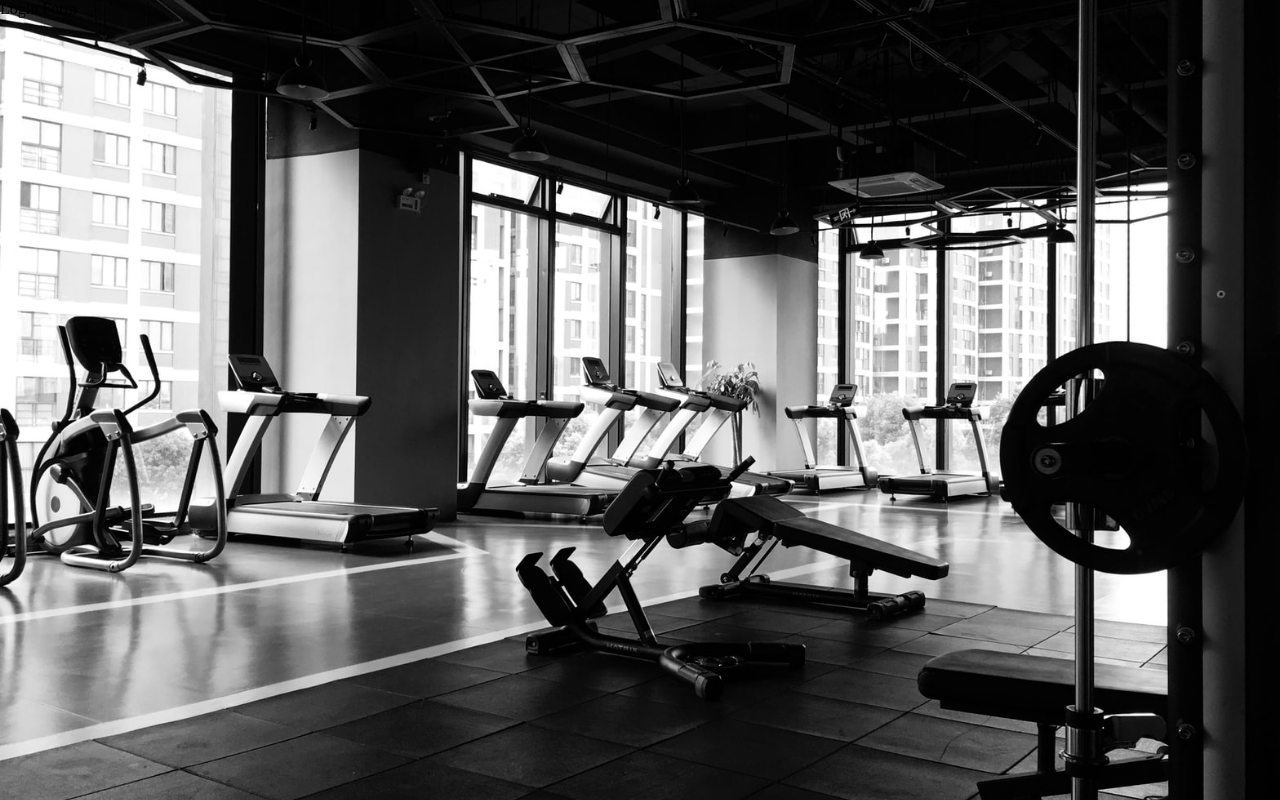
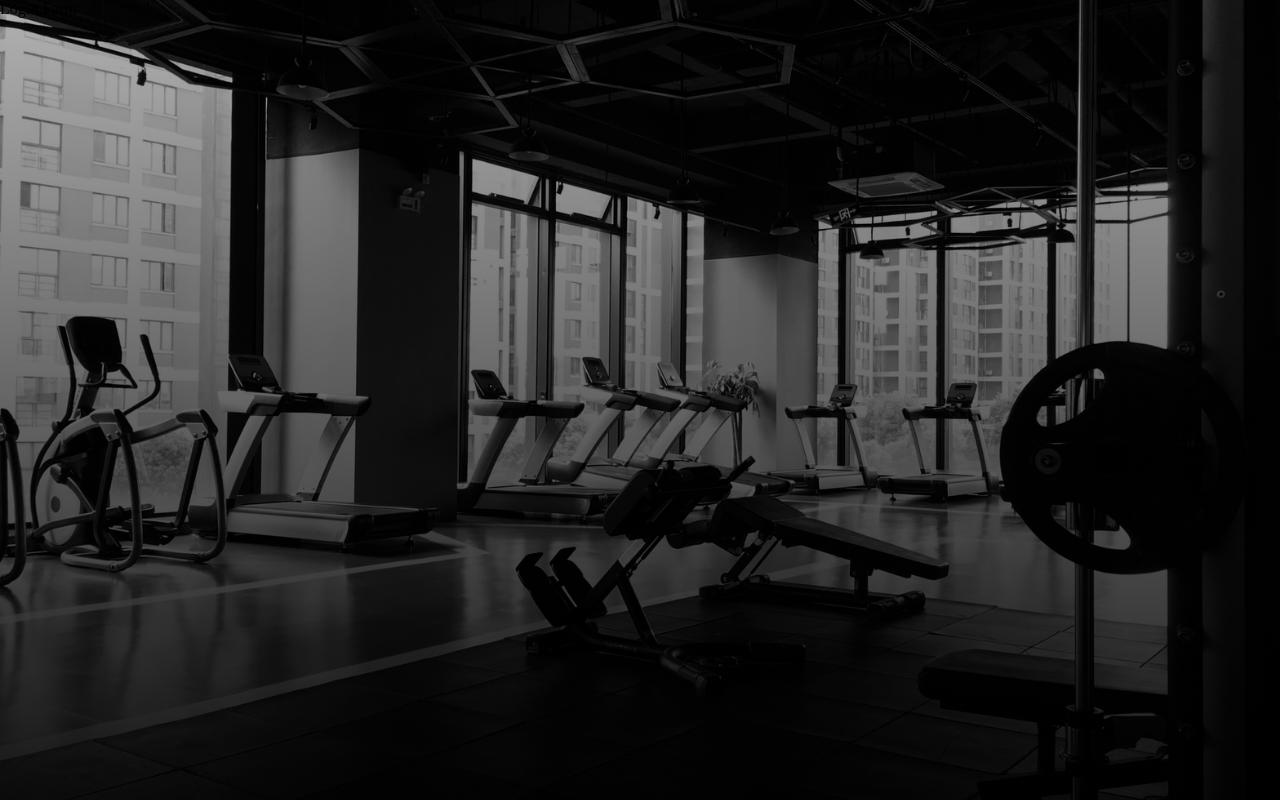
Before and after one commit to surajverma2587/virtual-workout, a plain HTML site: page index.html in a window 1280 px wide. Drawn offline with Linux system fonts and the light colour scheme.

Commit message:
add gradient to background image

```diff
--- a/assets/css/style.css
+++ b/assets/css/style.css
@@ -3,7 +3,12 @@ body {
 }
 
 .container {
-  background-image: url("../images/hero.jpeg");
+  background-image: linear-gradient(
+      to bottom,
+      rgba(0, 0, 0, 0.3),
+      rgba(0, 0, 0, 0.9)
+    ),
+    url("../images/hero.jpeg");
   height: 100vh;
   background-size: cover;
   background-position: center;
```
